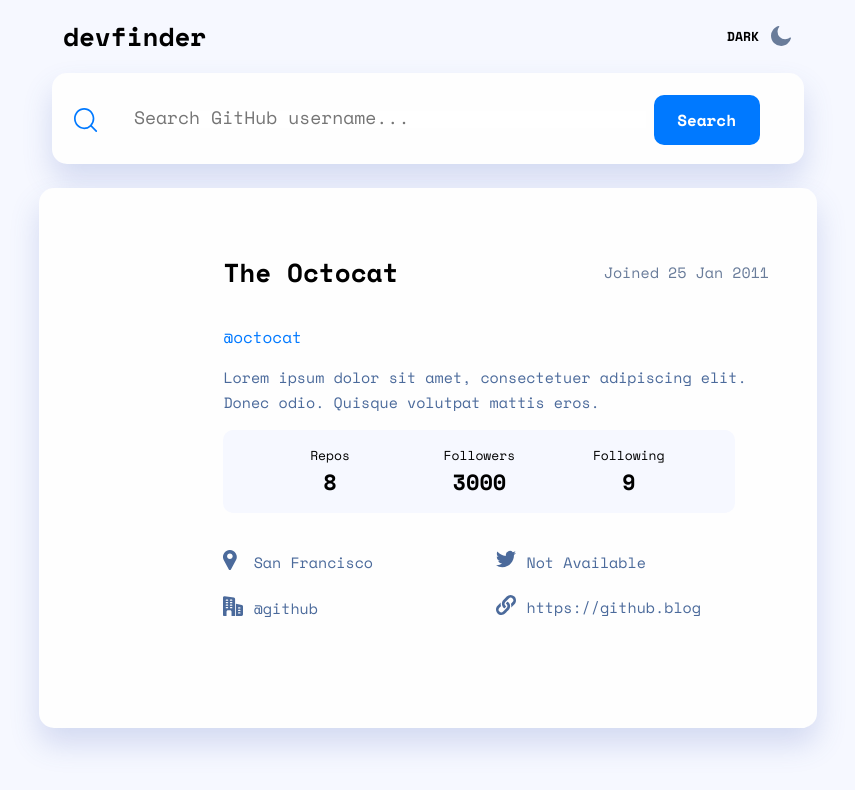
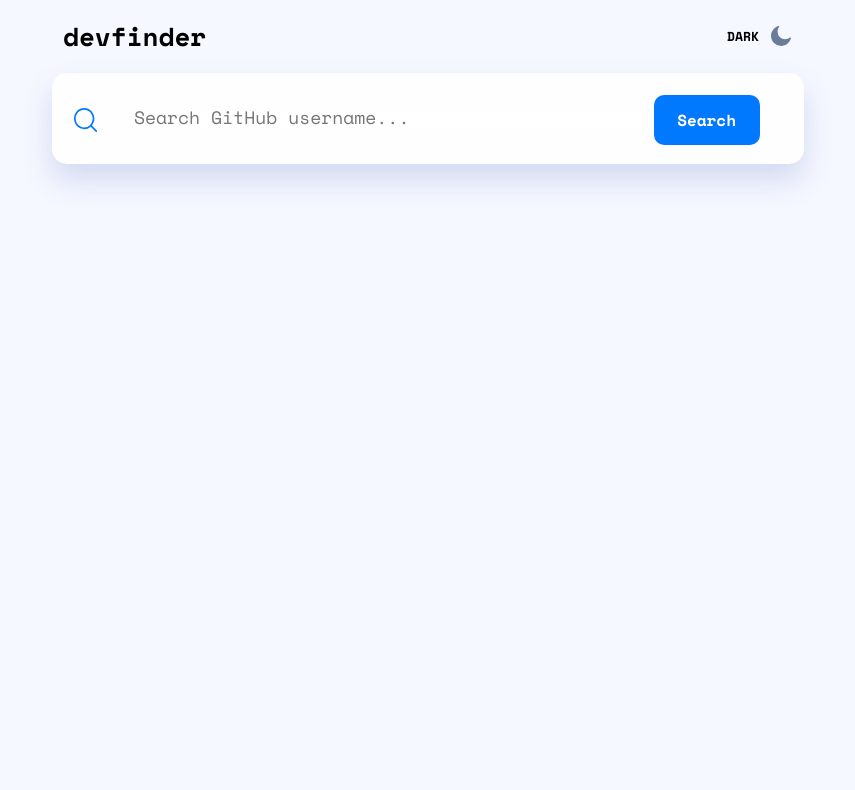
Before and after one commit to julvmdt/github-user-search-app, a React (Create React App) app: page / in a window 1280 px wide. Shown: the top 790 px of the page, without its empty margins (212-1067 px from the left). Built offline with nearby package versions, Linux system fonts and the light colour scheme.

Commit message:
add github api connection, extend result card to get the real user data

```diff
--- a/package.json
+++ b/package.json
@@ -6,6 +6,8 @@
     "@testing-library/jest-dom": "^5.15.0",
     "@testing-library/react": "^11.2.7",
     "@testing-library/user-event": "^12.8.3",
+    "axios": "^0.21.1",
+    "moment": "^2.29.1",
     "node-sass": "^6.0.1",
     "react": "^17.0.2",
     "react-dom": "^17.0.2",
--- a/src/api/github.js
+++ b/src/api/github.js
@@ -0,0 +1,7 @@
+// https://api.github.com/users/octocat
+
+import axios from "axios";
+
+export default axios.create({
+  baseURL: "https://api.github.com",
+});
--- a/src/components/App.js
+++ b/src/components/App.js
@@ -1,9 +1,20 @@
-import React from "react";
+import React, { useState } from "react";
 import SearchBar from "./SearchBar";
 import ResultCard from "./ResultCard";
+import gihub from "../api/github";
 import "./App.scss";
 
 const App = () => {
+  const [userInfo, setUserInfo] = useState(null);
+
+  const onSearchSubmit = async (term) => {
+    const response = await gihub.get(`/users/${term}`);
+    if (!response.data) {
+      return;
+    }
+    setUserInfo(response.data);
+  };
+
   return (
     <>
       <div className="app-title-container">
@@ -13,8 +24,8 @@
           <img src={`${process.env.PUBLIC_URL}/icon-moon.svg`} />
         </div>
       </div>
-      <SearchBar />
-      <ResultCard />
+      <SearchBar onSubmit={onSearchSubmit} />
+      <ResultCard userInfo={userInfo} />
     </>
   );
 };
--- a/src/components/ResultCard.js
+++ b/src/components/ResultCard.js
@@ -1,33 +1,49 @@
+import moment from "moment";
 import React from "react";
 import "./ResultCard.scss";
 
-const ResultCard = () => {
+const ResultCard = ({ userInfo }) => {
+  if (!userInfo) {
+    return null;
+  }
+
+  const formatDate = (value) => {
+    return moment(value).format("DD MMMM YYYY");
+  };
+
+  const checkIfAvailable = (info) => {
+    return info ? info : "Not Available";
+  };
+
   return (
     <div className="result-card-container">
       <div className="result-card-content-container">
-        <div></div>
+        <div className="result-card-avatar">
+          <img src={userInfo.avatar_url} />
+        </div>
         <div>
           <div className="result-card-title-container">
-            <h1>The Octocat</h1>
-            <span className="result-card-date-title">Joined 25 Jan 2011</span>
+            <h1>{userInfo.name ?? userInfo.login}</h1>
+            <span className="result-card-date-title">
+              Joined {formatDate(userInfo.created_at)}
+            </span>
           </div>
-          <h3 className="result-card-text-alignment">@octocat</h3>
+          <h3 className="result-card-text-alignment">@{userInfo.login}</h3>
           <p className="result-card-text-alignment">
-            Lorem ipsum dolor sit amet, consectetuer adipiscing elit. Donec
-            odio. Quisque volutpat mattis eros.
+            {userInfo.bio ?? "This profile has no bio"}
           </p>
           <div className="result-card-github-info-container">
             <div>
               <h4>Repos</h4>
-              <h2>8</h2>
+              <h2>{userInfo.public_repos}</h2>
             </div>
             <div>
               <h4>Followers</h4>
-              <h2>3000</h2>
+              <h2>{userInfo.followers}</h2>
             </div>
             <div>
               <h4>Following</h4>
-              <h2>9</h2>
+              <h2>{userInfo.following}</h2>
             </div>
           </div>
           <div className="result-card-user-info">
@@ -36,13 +52,13 @@
                 <div>
                   <img src={`${process.env.PUBLIC_URL}/icon-location.svg`} />
                 </div>
-                <div>San Francisco</div>
+                <div>{checkIfAvailable(userInfo.location)}</div>
               </div>
               <div className="icon-text-container">
                 <div>
                   <img src={`${process.env.PUBLIC_URL}/icon-company.svg`} />
                 </div>
-                <div>@github</div>
+                <div>{checkIfAvailable(userInfo.company)}</div>
               </div>
             </div>
             <div className="result-card-user-info-column">
@@ -50,13 +66,13 @@
                 <div>
                   <img src={`${process.env.PUBLIC_URL}/icon-twitter.svg`} />
                 </div>
-                <div>Not Available</div>
+                <div>{checkIfAvailable(userInfo.twitter_username)}</div>
               </div>
               <div className="icon-text-container">
                 <div>
                   <img src={`${process.env.PUBLIC_URL}/icon-website.svg`} />
                 </div>
-                <div>https://github.blog</div>
+                <div>{checkIfAvailable(userInfo.blog)}</div>
               </div>
             </div>
           </div>
--- a/src/components/ResultCard.scss
+++ b/src/components/ResultCard.scss
@@ -13,6 +13,15 @@
 .result-card-content-container {
   display: grid;
   grid-template-columns: 1fr 4fr;
+  grid-column-gap: 37px;
+}
+
+.result-card-avatar {
+  img {
+    width: 117px;
+    height: 117px;
+    border-radius: 50%;
+  }
 }
 
 .result-card-title-container {
--- a/src/components/SearchBar.js
+++ b/src/components/SearchBar.js
@@ -1,11 +1,23 @@
-import React from "react";
+import React, { useState } from "react";
 import "./SearchBar.scss";
 
-const SearchBar = () => {
+const SearchBar = ({ onSubmit }) => {
+  const [term, setTerm] = useState("");
+
+  const onSubmitForm = (event) => {
+    event.preventDefault();
+    onSubmit(term);
+  };
+
   return (
-    <form className="search-input" onSubmit={() => console.log("submit")}>
+    <form className="search-input" onSubmit={onSubmitForm}>
       <img src={`${process.env.PUBLIC_URL}/icon-search.svg`} />
-      <input placeholder="Search GitHub username..." />
+      <input
+        type="text"
+        value={term}
+        onChange={(e) => setTerm(e.target.value)}
+        placeholder="Search GitHub username..."
+      />
       <button>Search</button>
     </form>
   );
```
Also changed, not shown: 1 other file (tests, documents, lock files or other folders).
